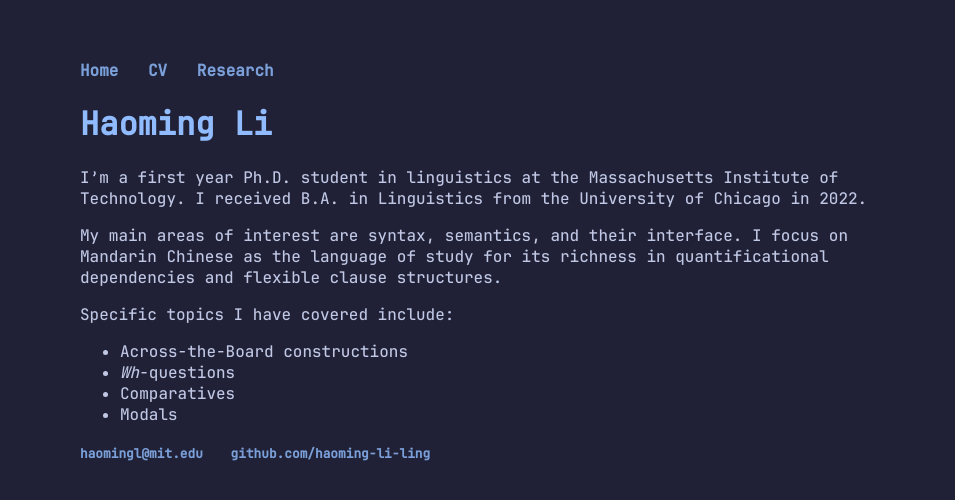
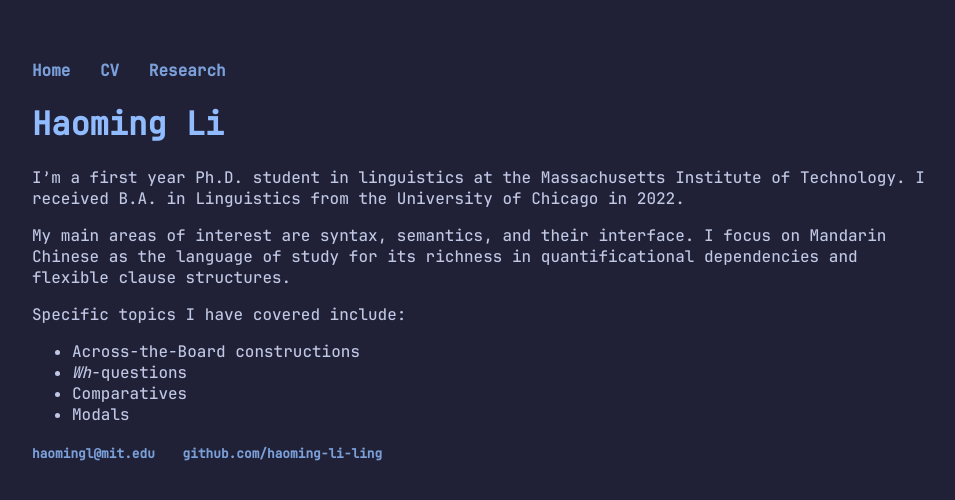
Before and after one commit to haoming-li-ling/haoming-li-ling.github.io, a Jekyll site: the page built from index.md, in a window 1280 px wide. Shown: the top 500 px of the page, without its empty margins (160-1115 px from the left). Built offline with Jekyll 4.4.1, drawn with Linux system fonts in a browser that asks for light colours.

```diff
--- a/css/main.css
+++ b/css/main.css
@@ -51,8 +51,8 @@
 body {
   margin: 60px auto;
   width: 70%;
-  min-width: 300px;
-  max-width: 800px;
+  min-width: 300pt;
+  max-width: 800pt;
 }
 nav ul {
   padding: 0px;
```
